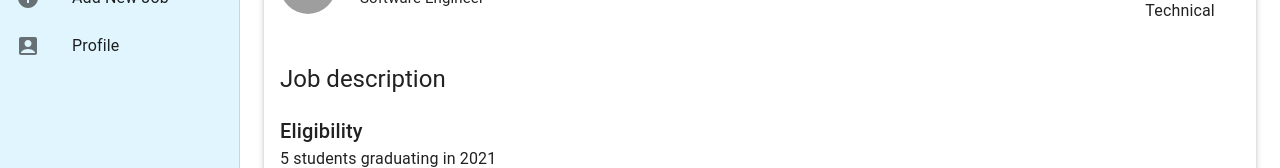
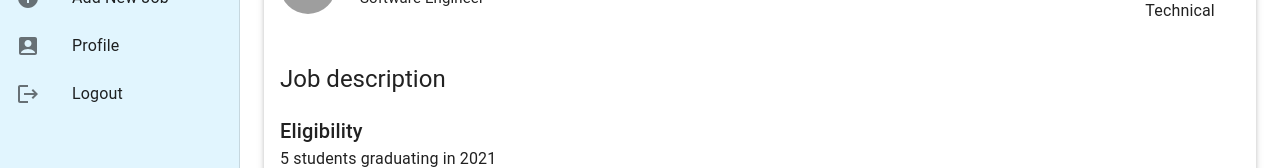
Before and after one commit to keyurpancholi/se_placement_portal, a React (Create React App) app in the folder frontend/jobzzz/: page /jobDetails in a window 1280 px wide. Shown: the part 147-315 px from the top of the page. Built offline with nearby package versions, Linux system fonts and the light colour scheme; grey boxes are pictures that could not be loaded; the HTML template or start-up script is replaced by a standard one.

Commit message:
logout icon

```diff
--- a/frontend/jobzzz/src/components/Sidebar.js
+++ b/frontend/jobzzz/src/components/Sidebar.js
@@ -14,7 +14,7 @@ import AccountBoxIcon from '@mui/icons-material/AccountBox';
 import { useLocation, useNavigate } from 'react-router-dom';
 import Container from '@mui/material/Container';
 import './Sidebar.css';
-import {white} from '@mui/material/colors';
+import LogoutIcon from '@mui/icons-material/Logout';
 
 const drawerWidth = 240;
 
@@ -38,6 +38,10 @@ function Sidebar({children}) {
             text: 'Profile',
          icon: <AccountBoxIcon color="white" />,
          path: '/profile'
+        },{
+          text: 'Logout',
+         icon: <LogoutIcon color="white" />,
+         path: '/'
         }
      ]
 
```
